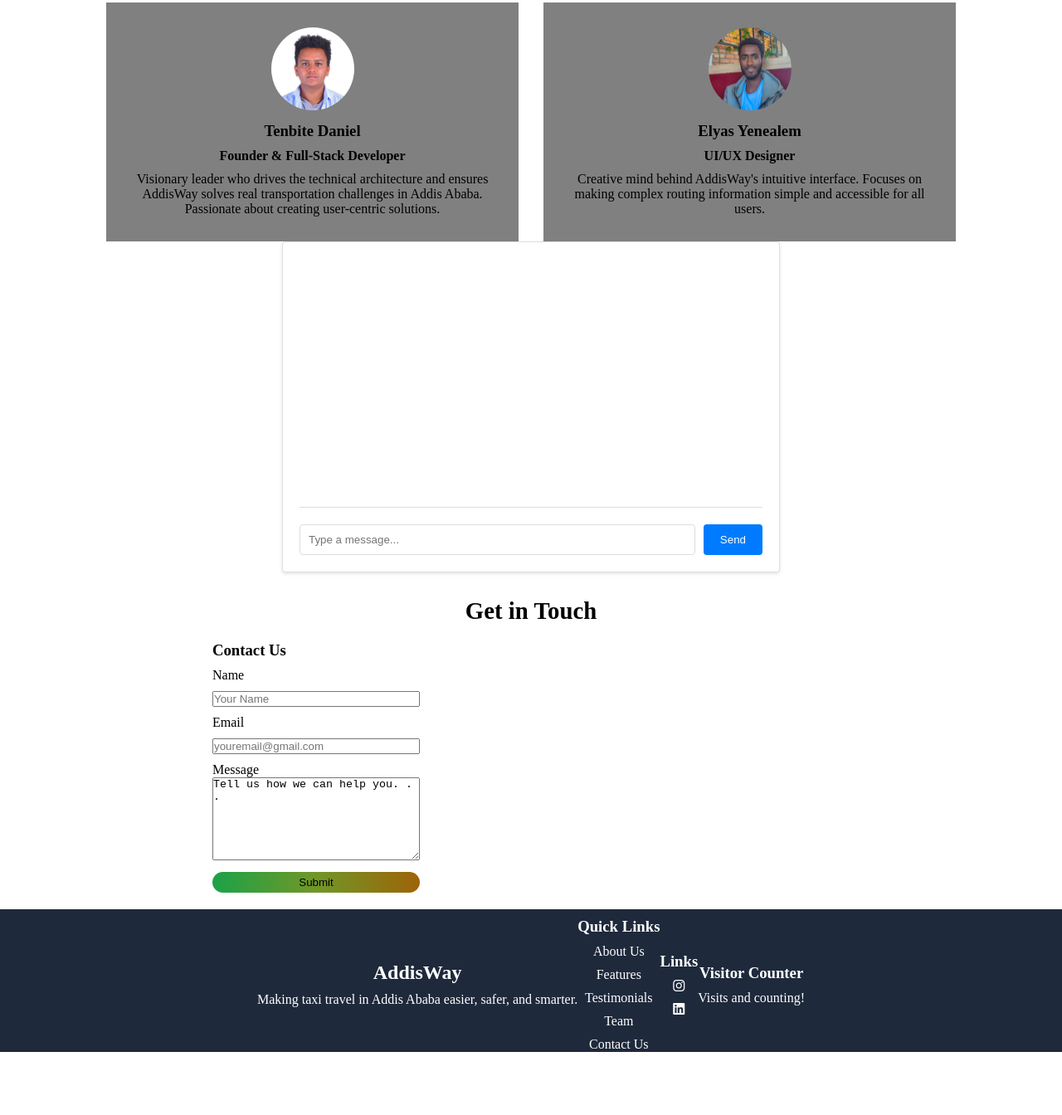
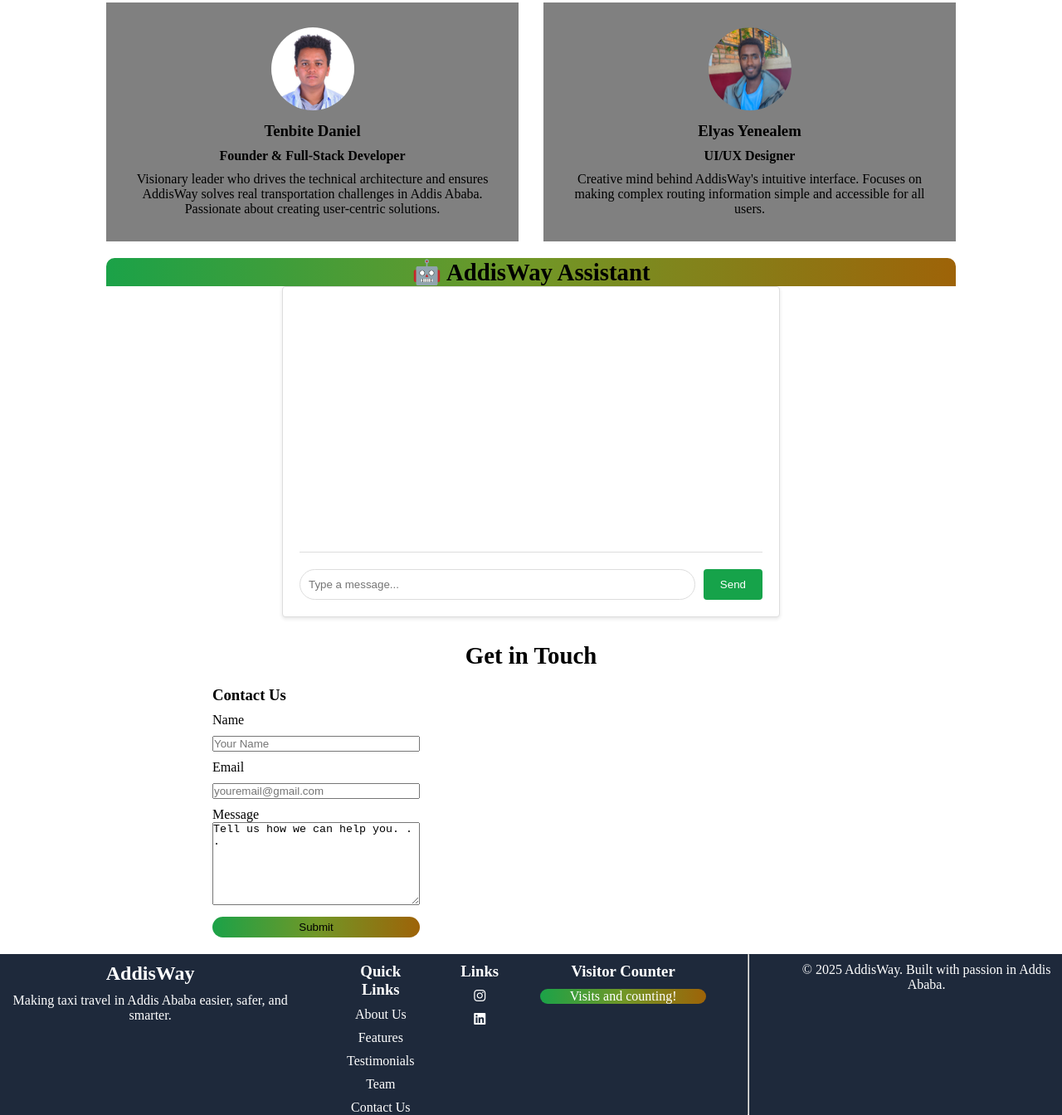
Before and after one commit to tenbite-daniel/AddisWay, a plain HTML site: page index.html in a window 1280 px wide. Shown: the part 2197-3541 px from the top of the page at 83% size. Before the commit the page ends 3465 px from the top, so only its background shows below. Drawn offline with Linux system fonts and the light colour scheme.

Commit message:
added some styling to the chatbot and also added copyright text in the footer.

```diff
--- a/index.html
+++ b/index.html
@@ -200,6 +200,7 @@
         </div>
       </section>
       <section id="chatbot">
+        <h2>🤖 AddisWay Assistant</h2>
         <div id="chat-container">
           <div id="messages"></div>
           <div id="chat-input">
@@ -231,23 +232,25 @@
         <h1>AddisWay</h1>
         <p>Making taxi travel in Addis Ababa easier, safer, and smarter.</p>
       </section>
-      <section class="quick-links">
+      <div class="quick-links">
         <h3>Quick Links</h3>
         <a href="#about">About Us</a>
         <a href="#features">Features</a>
         <a href="#testimonials">Testimonials</a>
         <a href="#team">Team</a>
         <a href="#contact">Contact Us</a>
-      </section>
-      <section class="icons">
+      </div>
+      <div class="icons">
         <h3>Links</h3>
         <a href="#"><i class="fa-brands fa-instagram"></i></a>
         <a href="#"><i class="fa-brands fa-linkedin"></i></a>
-      </section>
-      <section class="counter">
+      </div>
+      <div class="counter">
         <h3>Visitor Counter</h3>
         <p>Visits and counting!</p>
-      </section>
+      </div>
+      <hr />
+      <p>© 2025 AddisWay. Built with passion in Addis Ababa.</p>
     </footer>
     <script src="https://js.puter.com/v2/"></script>
     <script src="script/script.js"></script>
--- a/style/style.css
+++ b/style/style.css
@@ -221,6 +221,15 @@
 .testimonial-card p {
   margin-top: 10px;
 }
+#chatbot {
+  margin-top: 20px;
+}
+#chatbot h2 {
+  width: 80%;
+  margin: auto;
+  background: linear-gradient(to right, #1ba248, #719727, #9e6308);
+  border-radius: 10px 10px 0 0;
+}
 #chat-container {
   width: 80%;
   max-width: 600px;
@@ -244,13 +253,14 @@
   padding: 5px;
   margin: 5px 0;
   border-radius: 4px;
-  background: #2c7aef;
+  background: #c7c7c7;
   color: white;
 }
 
 .user-message {
   text-align: right;
-  background: #f9f9f9;
+  background: #16a34a;
+  border-radius: 20px;
   color: black;
 }
 
@@ -267,12 +277,12 @@
   padding: 10px;
   margin-right: 10px;
   border: 1px solid #ddd;
-  border-radius: 4px;
+  border-radius: 20px;
 }
 
 #chat-input button {
   padding: 10px 20px;
-  background: #007bff;
+  background: #16a34a;
   color: white;
   border: none;
   border-radius: 4px;
@@ -280,7 +290,7 @@
 }
 
 #chat-input button:hover {
-  background: #0056b3;
+  background: #16a34a;
 }
 
 /* messages */
@@ -319,8 +329,7 @@
   background: #1e293b;
   display: flex;
   flex-direction: column;
-  justify-content: center;
-  align-items: center;
+  justify-content: space-between;
   text-align: center;
   color: #fff;
 }
@@ -334,6 +343,18 @@
 footer a {
   text-decoration: none;
   color: #fff;
+}
+.counter p {
+  width: 200px;
+  margin: 10px auto 0 auto;
+  border-radius: 20px;
+  background: linear-gradient(to right, #1ba248, #719727, #9e6308);
+}
+.counter {
+  margin-bottom: 10px;
+}
+footer > p {
+  margin-bottom: 10px;
 }
 @media (min-width: 760px) {
   .logo-bars .fa-bars {
@@ -405,5 +426,6 @@
   }
   footer {
     flex-direction: row;
+    gap: 50px;
   }
 }
```
